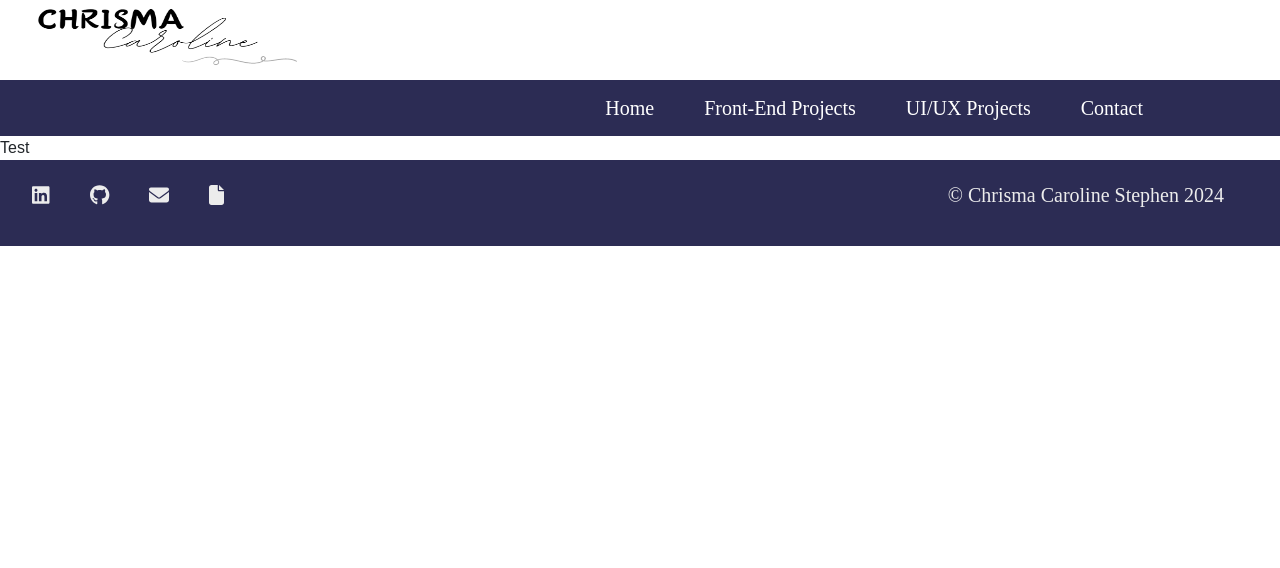
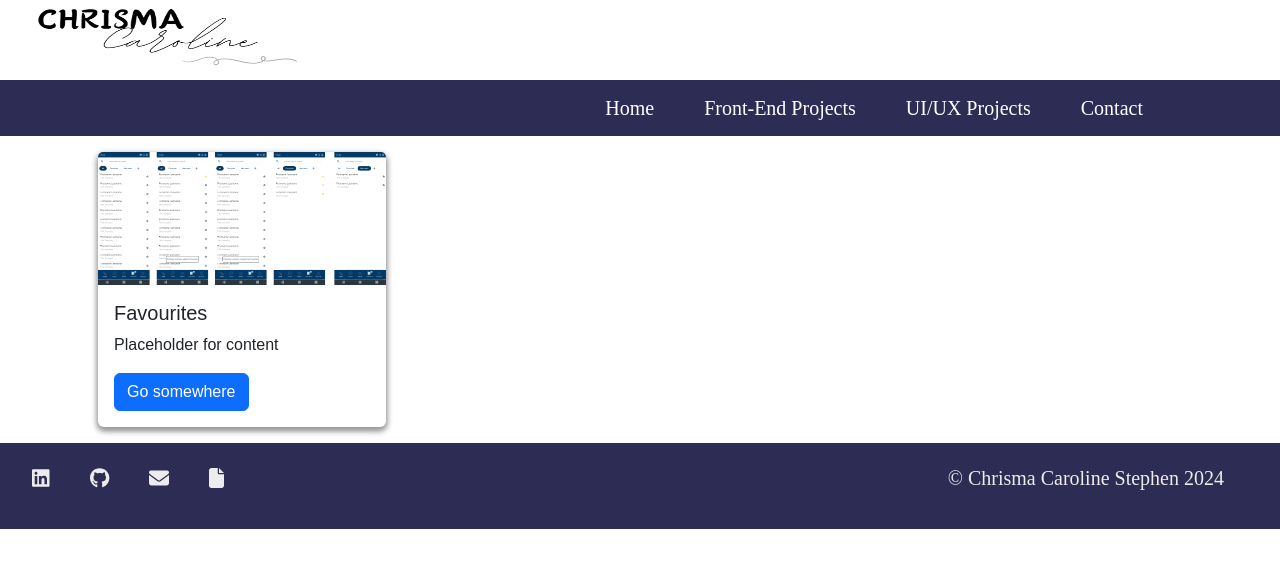
Before and after one commit to chrisma89/Chrisma-Caroline-Stephen, a React (Vite) app: page /uiuxProjects in a window 1280 px wide. Shown: the top 568 px of the page. Built offline with nearby package versions, Linux system fonts and the light colour scheme; a web font is replaced by a local one.

Commit message:
added card element to uiuxprojects jsx, imported svg into images and added image to the card

```diff
--- a/src/components/UIUXProjects/index.jsx
+++ b/src/components/UIUXProjects/index.jsx
@@ -1,8 +1,21 @@
-import { Container } from "react-bootstrap";
+import { Card, Container, Button } from "react-bootstrap";
+
 
 function UIUXProjects (){
   return(
-    <div>Test</div>
+    // <div>Test</div>
+    <Container>
+      <Card style={{ width: '18rem' }}>
+      <Card.Img variant="top" src="./images/Frame 1208.svg" />
+      <Card.Body>
+        <Card.Title>Favourites</Card.Title>
+        <Card.Text>
+          Placeholder for content
+        </Card.Text>
+        <Button variant="primary">Go somewhere</Button>
+      </Card.Body>
+    </Card>
+    </Container>
   )
 
 }
```
Also changed, not shown: public/images/Frame 1208.svg (added).
